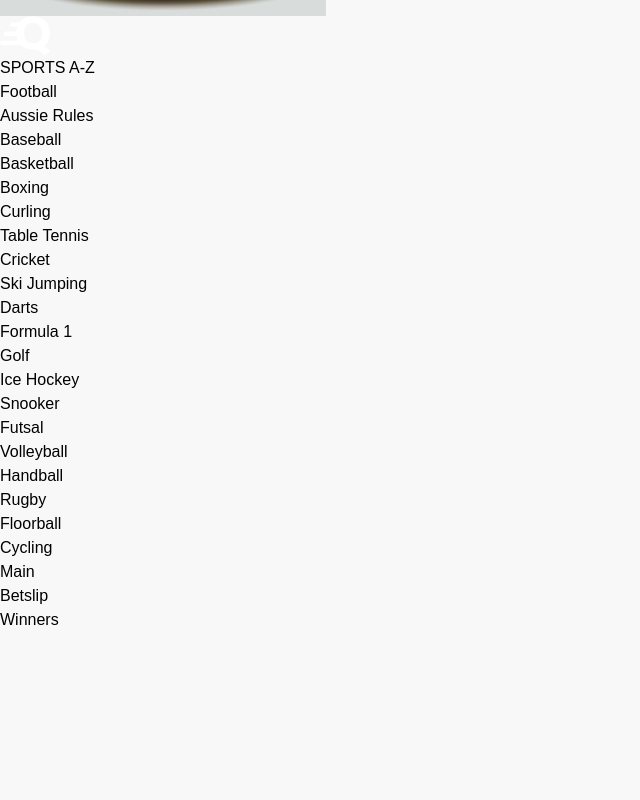
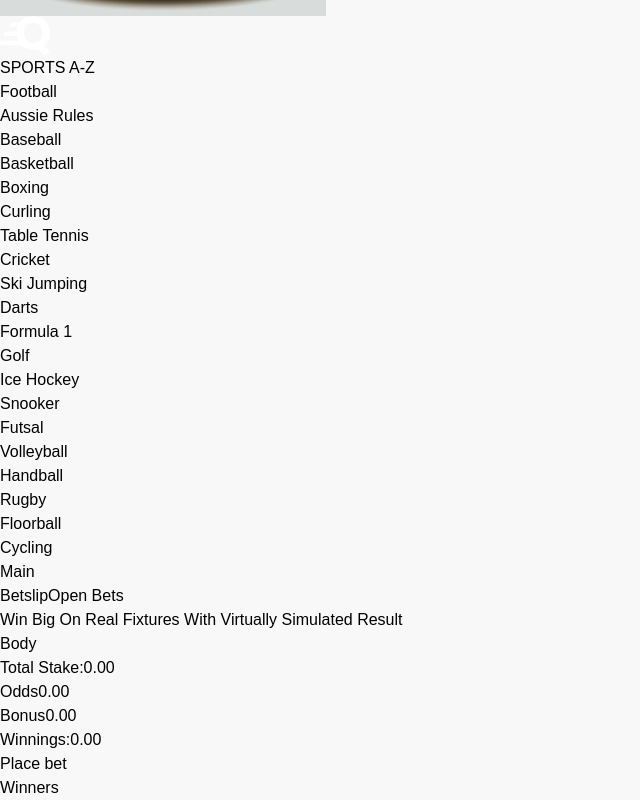
Before and after one commit to Bonhomie95/quickbet, a React (Vite) app in the folder client/: page / in a window 1280 px wide. Shown: the part 620-1420 px from the top of the page, without its empty margins (0-640 px from the left). Before the commit the page ends 1252 px from the top, so only its background shows below. Built offline with nearby package versions, Linux system fonts and the light colour scheme.

Commit message:
betslip created

```diff
--- a/client/src/components/Betslip.tsx
+++ b/client/src/components/Betslip.tsx
@@ -1,8 +1,53 @@
+import { Link } from 'react-router-dom';
 
 const Betslip = () => {
   return (
-    <div>Betslip</div>
-  )
-}
+    <div className="flex flex-col items-center justify-center ">
+      <div className="w-full flex items-center justify-center m-0 p-0 text-white capitalize">
+        <Link to="/" className="px-10 py-2 bg-[#5D388C] w-1/2 text-center">
+          Betslip
+        </Link>
+        <Link
+          to="/"
+          className="px-10 py-2 bg-[#694498]/[0.8] w-1/2 text-center"
+        >
+          Open bets
+        </Link>
+      </div>
+      <div className="bg-[#694498]/[0.4] text-[#222222] py-2 px-4 text-xs">
+        <p>Win big on real fixtures with virtually simulated result</p>
+      </div>
+      <div>Body</div>
+      <div className="flex flex-col justify-center items-stretch gap-4 w-full mb-8">
+        <div className="flex items-center justify-between w-full text-center">
+          <label>Total stake:</label>
+          <label className="w-12 border-solid border-[0.4px] border-[#888] rounded-sm px-10 py-1">
+            0.00
+          </label>
+        </div>
+        <div className="flex items-center justify-between w-full text-center">
+          <label>Odds</label>
+          <label>0.00</label>
+        </div>
+        <div className="flex items-center justify-between w-full text-center">
+          <label>Bonus</label>
+          <label>
+            0.00
+          </label>
+        </div>
+        <div className="flex items-center justify-between w-full text-center">
+          <label>Winnings:</label>
+          <label>
+            0.00
+          </label>
+        </div>
+      </div>
+      <button className="bg-[#5D388C] hover:bg-[#6c40a7] rounded-md w-3/4 text-center text-white py-4">
+        {' '}
+        Place bet
+      </button>
+    </div>
+  );
+};
 
-export default Betslip
+export default Betslip;
--- a/client/src/components/Header.tsx
+++ b/client/src/components/Header.tsx
@@ -16,7 +16,7 @@ const Header = () => {
       <div className="bg-white hidden md:flex items-center justify-between p-4">
         <div className="flex list-none items-center justify-center lg:gap-4 md:gap-2">
           {headerLinks.map((header) => (
-            <Link to={`/${header.id}`} onClick={() => addActive(header.id)}>
+            <Link key={header.id} to={`/${header.id}`} onClick={() => addActive(header.id)}>
               {' '}
               <li
                 key={header.id}
--- a/client/src/pages/Home/Rightsidebar.tsx
+++ b/client/src/pages/Home/Rightsidebar.tsx
@@ -1,7 +1,7 @@
 import { Betslip, Winners } from '../../components';
 const Rightsidebar = () => {
   return (
-    <div className='hidden md:flex flex-col items-center justify-between'>
+    <div className='hidden md:flex flex-col items-center justify-between gap-4'>
       <Betslip />
       <Winners />{' '}
     </div>
--- a/client/src/pages/Home/index.tsx
+++ b/client/src/pages/Home/index.tsx
@@ -7,7 +7,7 @@ const index = () => {
   return (
     <div>
       <Header />
-      <div className="flex items-center justify-between p-4">
+      <div className="flex items-start justify-between p-4">
         <Leftsidebar />
         <Main />
         <Rightsidebar />
```
